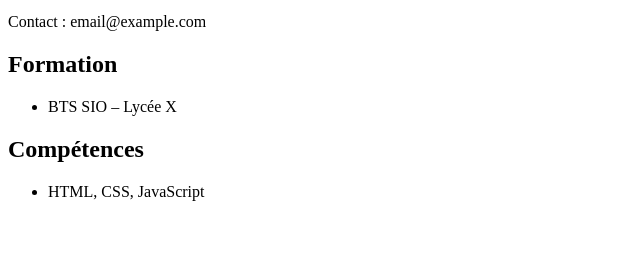
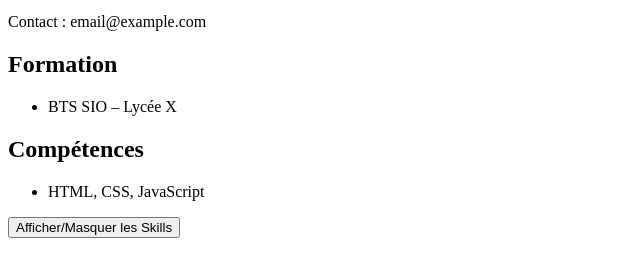
Before and after one commit to Zera-Arez/JavaScript, a plain HTML site: page docs/index.html in a window 1280 px wide. Shown: the part 101-378 px from the top of the page, without its empty margins (0-640 px from the left). Drawn offline with Linux system fonts and the light colour scheme.

Commit message:
Update index.html

```diff
--- a/docs/index.html
+++ b/docs/index.html
@@ -34,5 +34,6 @@
                     </ul>
                 </section>
             </main>
+        <button onclick="toggleCompetences()">Afficher/Masquer les Skills</button>
     </body>
 </html>
```
